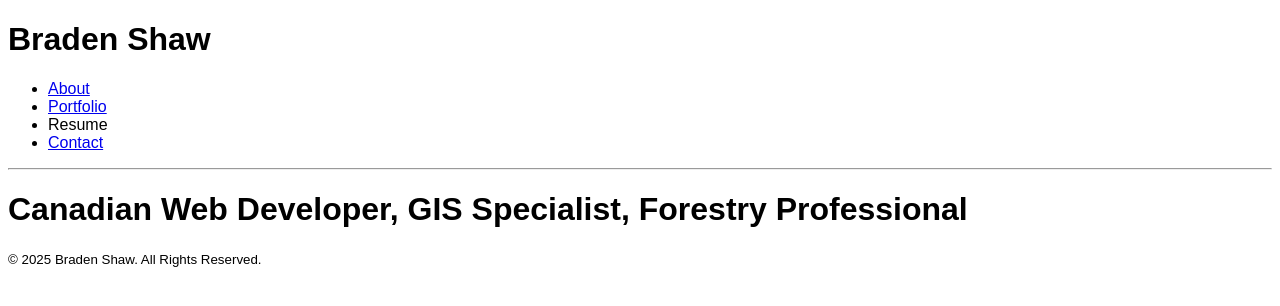
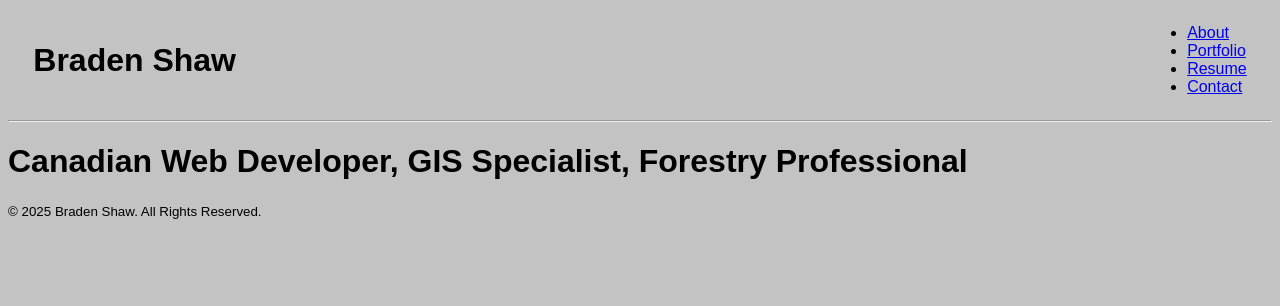
Before and after one commit to TuxedoBlack/thuja_website, a plain HTML site: page index.html in a window 1280 px wide. Drawn offline with Linux system fonts and the light colour scheme.

Commit message:
Started overall styling to apply for all pages.

```diff
--- a/index.html
+++ b/index.html
@@ -20,7 +20,7 @@
             <ul>
                 <li><a href = "about.html">About</a></li>
                 <li><a href = "portfolio.html">Portfolio</a></li>
-                <li><a href = "resume.html"></a>Resume</li>
+                <li><a href = "resume.html">Resume</a></li>
                 <li><a href = "contact.html">Contact</a></li>
             </ul>
         </nav>
--- a/stylesheet.css
+++ b/stylesheet.css
@@ -1,7 +1,12 @@
 body{
     font-family: "Arial", "Helvetica", sans-serif;
-
+    background: #C3C3C3;
     min-height: 100vh;
 }
 header{
+    height: fit-content;
+    display: flex;
+    justify-content: space-between;
+    align-items: center;
+    padding: 0 2% 0 2%;
 }
```
Also changed, not shown: resume.html (+1 -0 lines).
